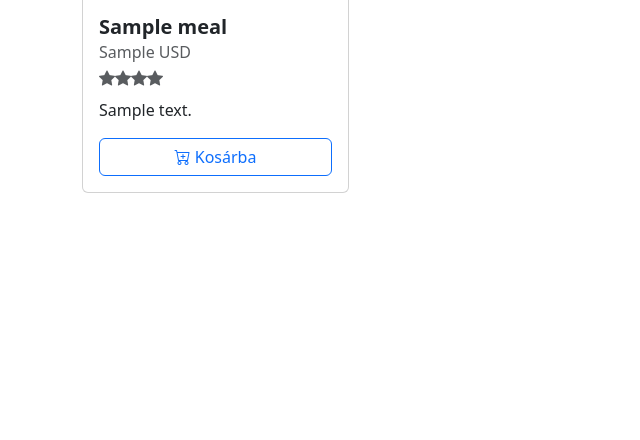
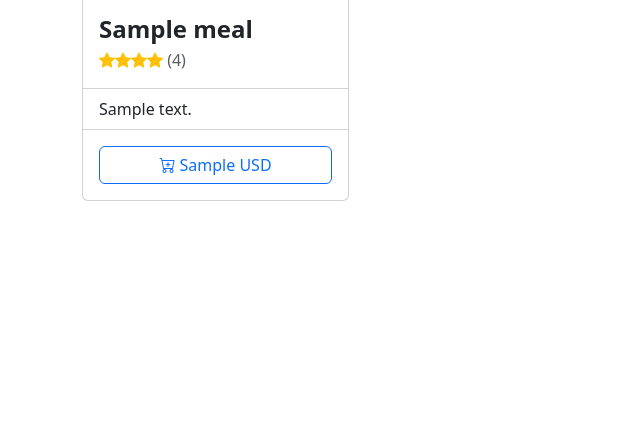
Before and after one commit to bombasztikus/Vizsgaremek, a Flask app: page / in a window 1280 px wide. Shown: the part 336-776 px from the top of the page, without its empty margins (0-640 px from the left). Run offline with Flask 3, Linux system fonts and the light colour scheme; tables that the repository leaves empty hold one stand-in row (values such as "Sample post").

Commit message:
kaja kártya redesign

```diff
--- a/src/templates/index.html
+++ b/src/templates/index.html
@@ -12,14 +12,17 @@
     <div class="col col-3">
         <article class="card h-100">
             <img src="..." class="card-img-top h-10" alt="{{ meal.name }} illusztrációja">
-            <div class="card-body d-flex flex-column">
-                <h5 class="card-title fw-bolder">{{ meal.name }}</h5>
-                <h6 class="card-subtitle mb-2 text-body-secondary">{{ meal.price }} {{ meal.currency }}</h6>
-                <div class="card-subtitle mb-2 text-body-secondary">
-                    {% for star in range(meal.stars) %}<i class="bi bi-star-fill"></i>{% endfor %}
-                </div>
-                <p class="card-text">{{ meal.description or "Ennek az ételnek vagy italnak nincs leírása, de biztosan nagyon finom." }}</p>
-                <a href="#" class="btn btn-outline-primary w-100 mt-auto"><i class="bi bi-cart-plus"></i> Kosárba</a>
+            <div class="card-body">
+                <h5 class="card-title fw-bolder fs-4">{{ meal.name }}</h5>
+                <p class="card-subtitle text-body-secondary mb-0">
+                    {% for star in range(meal.stars) %}<i class="bi bi-star-fill text-warning"></i>{% endfor %} ({{ meal.stars }})
+                </p>
+            </div>
+            <ul class="list-group list-group-flush">
+                <li class="list-group-item">{{ meal.description or "Ennek az ételnek vagy italnak nincs leírása, de biztosan nagyon finom." }}</li>
+            </ul>
+            <div class="card-body">
+                <a href="#" class="btn btn-outline-primary w-100 mt-auto"><i class="bi bi-cart-plus"></i> {{ meal.price }} {{ meal.currency }}</a>
             </div>
         </article>
     </div>
```
